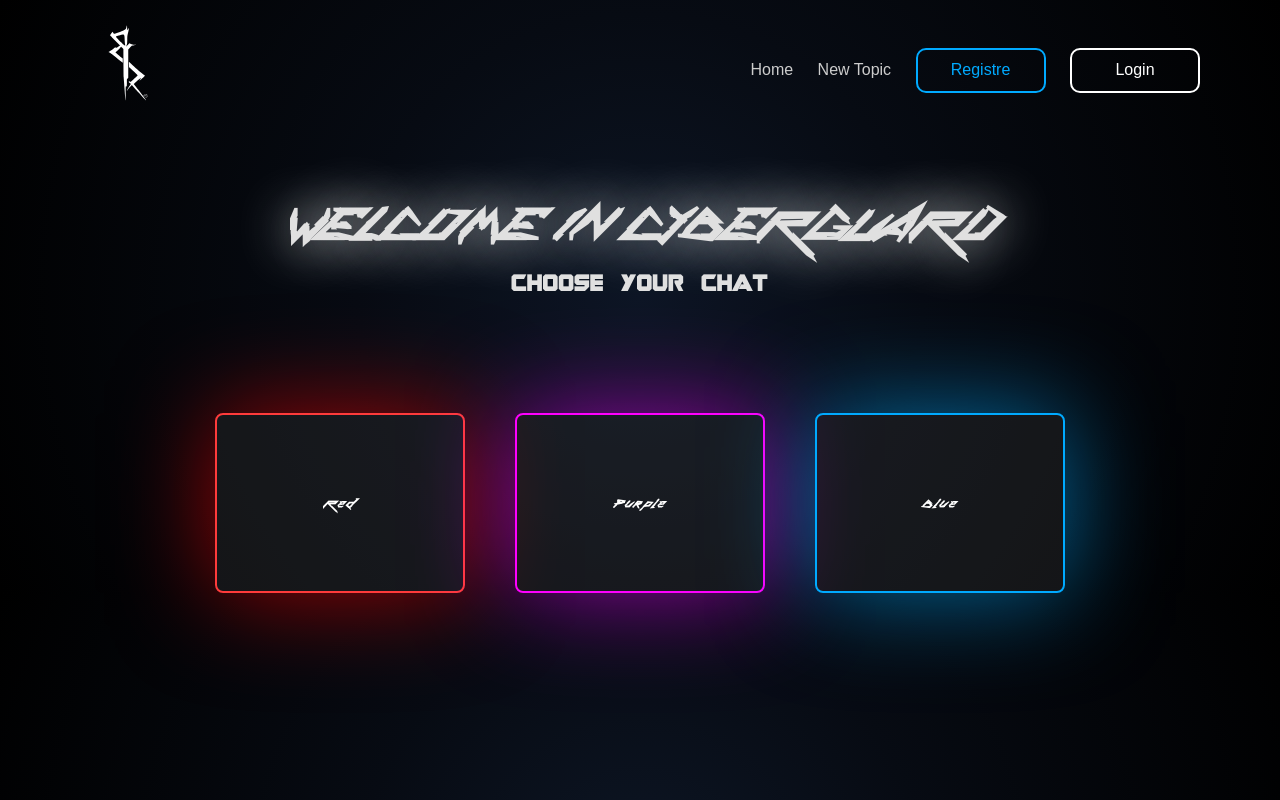
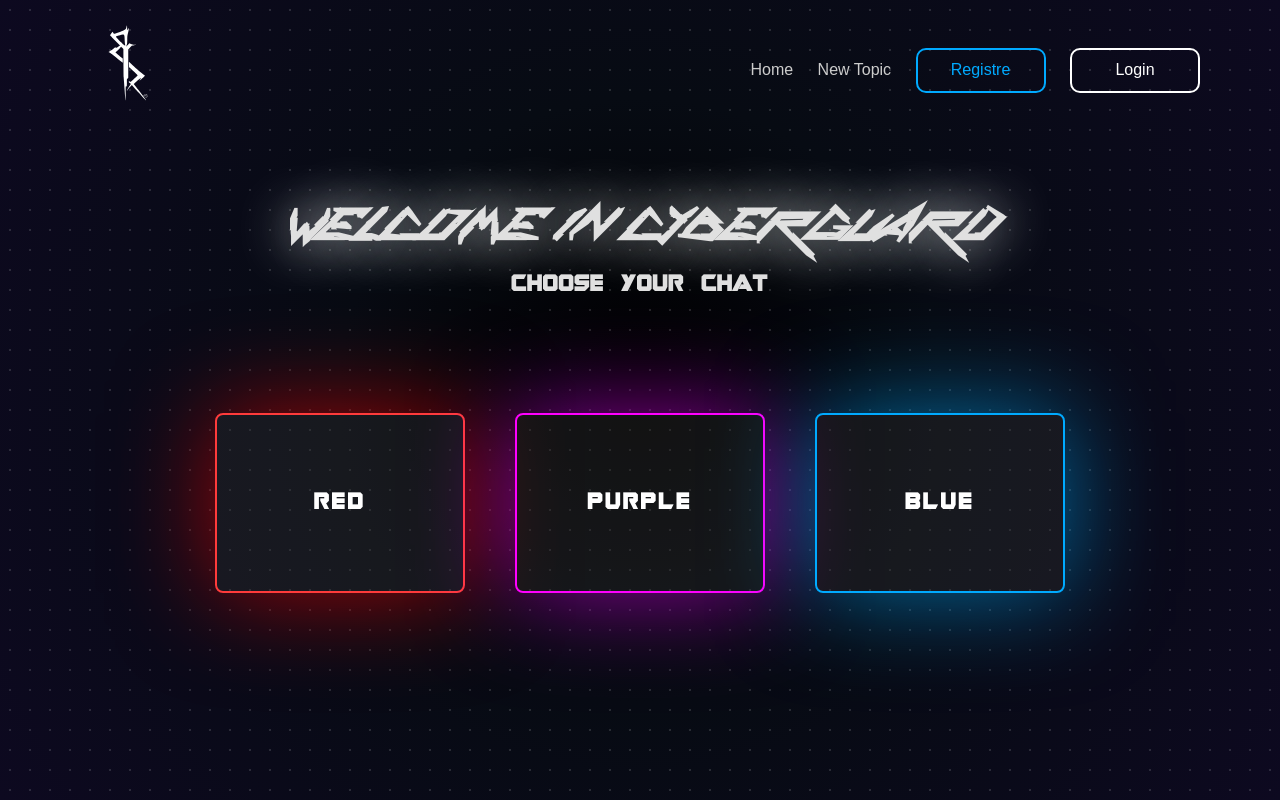
Before and after one commit to Shrekye/CyberGuard, a Flask app: page / in a window 1280 px wide. Run offline with Flask 3, Linux system fonts and the light colour scheme; data that the repository does not hold is empty.

Commit message:
dégradé background et point temporaire

```diff
--- a/static/style.css
+++ b/static/style.css
@@ -25,9 +25,17 @@
     font-style: normal;
 }
 body {
-    font-style: "CyberGuardFont",sans-serif;
+    font-family: "CyberGuardFont", sans-serif;
     line-height: 1.6;
-    background: radial-gradient(circle at center, #0d1625 0%, #070b13 40%, #000000 100%);
+
+    background:
+        radial-gradient(#ffffff22 0.8px, transparent 0.1px),
+        radial-gradient(circle at center, #000000 0%, #070b13 40%, #0d0920 100%);
+
+    background-size:
+        20px 20px,
+        auto;
+
     color: #e0e0e0;
 }
 
@@ -133,7 +141,7 @@ header {
     text-decoration: none;
     color: white;
     font-weight: bold;
-    font-family: 'CyberGuardFont',sans-serif;
+    font-family: 'Guardians',sans-serif;
     letter-spacing: 2px;
     transition: 0.3s;
 }
--- a/templates/index.html
+++ b/templates/index.html
@@ -1,4 +1,4 @@
-
+<link rel="stylesheet" href="/static/style.css">
 
 {% extends "base.html" %}
 
```
